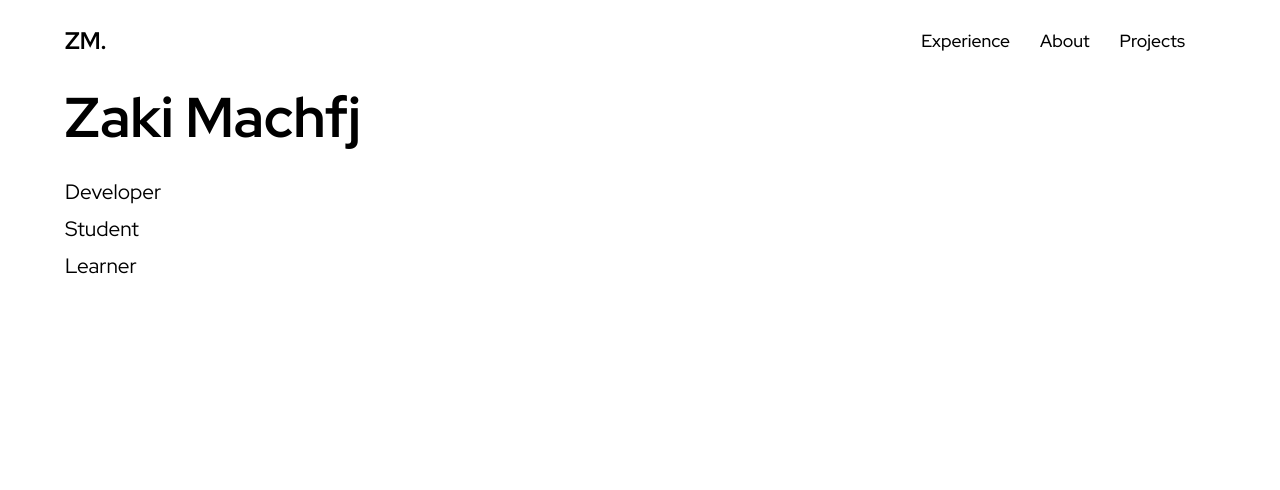
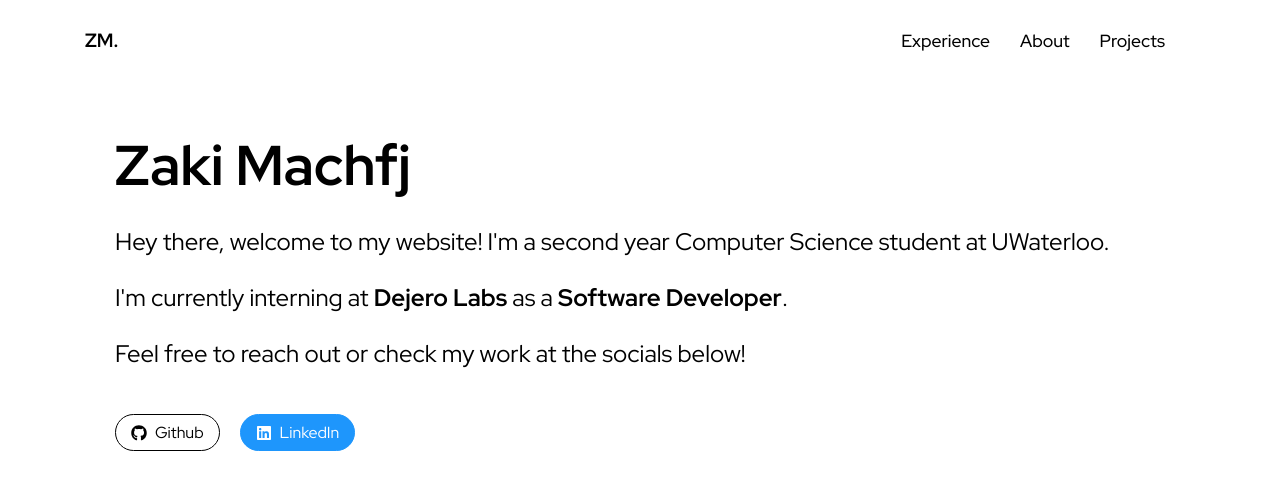
Before and after one commit to ragizaki/Portfolio, a React (Vite) app: page / in a window 1280 px wide. Shown: the top 490 px of the page. Built offline with nearby package versions, Linux system fonts and the light colour scheme.

Commit message:
create themeProvider for components throughout the project

```diff
--- a/src/App.tsx
+++ b/src/App.tsx
@@ -1,6 +1,8 @@
 import React from 'react';
 
-import GlobalStyles from './globalStyles';
+import GlobalStyles from './styles/globalStyles';
+import { ThemeProvider } from 'styled-components';
+import theme from './styles/theme';
 
 // Components
 import Navbar from './components/Navbar/Navbar';
@@ -11,9 +13,10 @@ type Props = {};
 const App = (props: Props) => {
     return (
         <div>
-            <GlobalStyles />
-            <Navbar />
-            <Home />
+            <ThemeProvider theme={theme}>
+                <GlobalStyles />
+                <Home />
+            </ThemeProvider>
         </div>
     );
 };
--- a/src/components/Home/Home.tsx
+++ b/src/components/Home/Home.tsx
@@ -1,17 +1,31 @@
-import { home } from '../../data';
-import { HomeContainer, Heading, TagItem } from './HomeStyles';
-import { Tag } from '../../util/interfaces';
+import { homeData } from '../../data';
+import { HomeContainer, Heading, TagItem, Socials } from './HomeStyles';
+import { Button } from '../../styles/globalStyles';
+import Navbar from '../Navbar/Navbar';
 
-type Props = {};
-
-const Home = (props: Props) => {
+const Home = () => {
+    const { heading, socials, position, company } = homeData;
     return (
-        <HomeContainer>
-            <Heading>{home.heading}</Heading>
-            {home.tags.map(({ id, value }: Tag) => (
-                <TagItem key={id}>{value}</TagItem>
-            ))}
-        </HomeContainer>
+        <>
+            <Navbar />
+            <HomeContainer>
+                <Heading>{heading}</Heading>
+                <TagItem>
+                    Hey there, welcome to my website! I'm a second year Computer Science student at UWaterloo.
+                </TagItem>
+                <TagItem>
+                    I'm currently interning at <strong>{company}</strong> as a <strong>{position}</strong>.
+                </TagItem>
+                <TagItem>Feel free to reach out or check my work at the socials below!</TagItem>
+                <Socials>
+                    {socials.map(social => (
+                        <Button secondary={social.secondary} key={social.id} href={social.href} target='_blank'>
+                            {social.icon} {social.platform}
+                        </Button>
+                    ))}
+                </Socials>
+            </HomeContainer>
+        </>
     );
 };
 
--- a/src/components/Home/HomeStyles.tsx
+++ b/src/components/Home/HomeStyles.tsx
@@ -1,7 +1,13 @@
 import styled from 'styled-components';
-import { Container } from '../../globalStyles';
+import { Container } from '../../styles/globalStyles';
 
 export const HomeContainer = styled(Container)`
+    display: flex;
+    flex-direction: column;
+    justify-content: start;
+    padding-top: 3rem;
+    height: calc(100vh - 80px);
+
     ${Container}
 `;
 
@@ -10,11 +16,23 @@ export const Heading = styled.h1`
     font-weight: bold;
     color: black;
     margin-bottom: 1.5rem;
+
+    @media screen and (max-width: 960px) {
+        font-size: 3rem;
+    }
 `;
 
 export const TagItem = styled.p`
-    font-size: 1.3rem;
+    font-size: 1.5rem;
     text-decoration: capitalize;
     color: black;
-    margin-bottom: 10px;
+    margin-bottom: 25px;
+
+    @media screen and (max-width: 960px) {
+        padding: 0 20px;
+    }
 `;
+
+export const Socials = styled.div`
+    margin-top: 20px;
+`;
--- a/src/components/Navbar/Navbar.tsx
+++ b/src/components/Navbar/Navbar.tsx
@@ -1,8 +1,7 @@
 import React, { useState } from 'react';
 import { animateScroll } from 'react-scroll';
-import { Nav, NavContainer, NavLogo, NavItems, NavItem, ResumeBtn, BurgerMenu } from './NavbarStyles';
-import { nav } from '../../data';
-import { NavLink } from '../../util/interfaces';
+import { Nav, NavContainer, NavLogo, NavItems, NavItem, BurgerMenu } from './NavbarStyles';
+import { navData } from '../../data';
 import Resume from '../../assets/Resume.pdf';
 
 // Icon Configuration
@@ -23,7 +22,7 @@ const Navbar = (): JSX.Element => {
                 <NavContainer>
                     <NavLogo onClick={scrollToTop}>ZM.</NavLogo>
                     <NavItems>
-                        {nav.map((item: NavLink) => (
+                        {navData.map(item => (
                             <NavItem id={item.id} key={item.key}>
                                 {item.value}
                             </NavItem>
--- a/src/components/Navbar/NavbarStyles.tsx
+++ b/src/components/Navbar/NavbarStyles.tsx
@@ -1,5 +1,5 @@
 import styled from 'styled-components';
-import { Container } from '../../globalStyles';
+import { Container } from '../../styles/globalStyles';
 import { Link } from 'react-scroll';
 
 export const Nav = styled.nav`
@@ -19,8 +19,8 @@ export const NavContainer = styled(Container)`
     justify-content: space-between;
     align-items: center;
     height: 80px;
-
-    ${Container}
+    padding: 0 70px;
+    ${Container};
 `;
 
 export const NavLogo = styled.a`
@@ -28,8 +28,14 @@ export const NavLogo = styled.a`
     justify-self: flex-start;
     text-decoration: none;
     cursor: pointer;
-    font-size: 1.5rem;
+    font-size: 1.2rem;
     font-weight: bold;
+    transition: 200ms all ease;
+
+    &:hover {
+        opacity: 0.7;
+        transform: translateY(-10%);
+    }
 `;
 
 export const BurgerMenu = styled.div`
@@ -50,7 +56,7 @@ export const NavItems = styled.ul`
     list-style: none;
     text-align: center;
 
-    @media screen and (max-width: 960px) {
+    /* @media screen and (max-width: 960px) {
         display: flex;
         flex-direction: column;
         width: 100%;
@@ -60,7 +66,7 @@ export const NavItems = styled.ul`
         opacity: 1;
         transition: all 0.5s ease-in;
         background: #101522;
-    }
+    } */
 `;
 
 export const NavItem = styled(Link)`
@@ -74,23 +80,6 @@ export const NavItem = styled(Link)`
 
     &:hover {
         opacity: 0.6;
+        transform: translateY(-10%);
     }
 `;
-
-export const ResumeBtn = styled.a`
-    background-color: #0070f3;
-    border-radius: 20px;
-    box-shadow: 0 4px 14px rgb(0, 118, 255, 0.39);
-    text-decoration: none;
-    color: #fff;
-    cursor: pointer;
-    padding: 7px 15px;
-    font-size: 1rem;
-    transition: all 200ms ease;
-
-    &:hover {
-        background-color: lightblue;
-        background: rgba(0, 118, 240, 0.9);
-        box-shadow: 0 6px 20px rgb(0, 118, 255, 0.23);
-    }
-`;
--- a/src/data.ts
+++ /dev/null
@@ -1,16 +0,0 @@
-import { NavLink, LandData } from './util/interfaces';
-
-export const nav: NavLink[] = [
-    { id: 'experience', value: 'Experience', key: 0 },
-    { id: 'about', value: 'About', key: 1 },
-    { id: 'projects', value: 'Projects', key: 2 },
-];
-
-export const home: LandData = {
-    heading: 'Zaki Machfj',
-    tags: [
-        { value: 'Developer', id: 0 },
-        { value: 'Student', id: 1 },
-        { value: 'Learner', id: 2 },
-    ],
-};
--- /dev/null
+++ b/src/data.tsx
@@ -0,0 +1,29 @@
+import { NavLink, LandData } from './util/interfaces';
+import { FaGit, FaGithub, FaLinkedin } from 'react-icons/fa';
+
+export const navData: NavLink[] = [
+    { id: 'experience', value: 'Experience', key: 0 },
+    { id: 'about', value: 'About', key: 1 },
+    { id: 'projects', value: 'Projects', key: 2 },
+];
+
+export const homeData: LandData = {
+    heading: 'Zaki Machfj',
+    position: 'Software Developer',
+    company: 'Dejero Labs',
+    tags: [
+        { value: 'Developer', id: 0 },
+        { value: 'Student', id: 1 },
+        { value: 'Learner', id: 2 },
+    ],
+    socials: [
+        { id: 0, platform: 'Github', icon: <FaGithub />, href: 'https://github.com/ragizaki', secondary: true },
+        {
+            id: 1,
+            platform: 'LinkedIn',
+            icon: <FaLinkedin />,
+            href: 'https://linkedin.com/in/zaki-machfj',
+            secondary: false,
+        },
+    ],
+};
--- a/src/globalStyles.tsx
+++ /dev/null
@@ -1,26 +0,0 @@
-import styled, { createGlobalStyle } from 'styled-components';
-
-const GlobalStyle = createGlobalStyle`
-    * {
-        margin: 0;
-        padding: 0;
-        box-sizing: border-box;
-        font-family: 'Red Hat Display';
-    }
-`;
-
-export const Container = styled.div`
-    width: 100%;
-    max-width: 1250px;
-    margin-right: auto;
-    margin-left: auto;
-    padding-left: 50px;
-    padding-right: 50px;
-
-    @media screen and (max-width: 990px) {
-        padding-right: 30px;
-        padding-left: 30px;
-    }
-`;
-
-export default GlobalStyle;
--- /dev/null
+++ b/src/styles/globalStyles.tsx
@@ -0,0 +1,61 @@
+import styled, { createGlobalStyle, css } from 'styled-components';
+import theme, { ThemeInterface } from './theme';
+
+const GlobalStyle = createGlobalStyle`
+    * {
+        margin: 0;
+        padding: 0;
+        box-sizing: border-box;
+        font-family: 'Red Hat Display';
+    }
+`;
+
+export const Container = styled.div`
+    width: 100%;
+    max-width: 1250px;
+    margin-right: auto;
+    margin-left: auto;
+    padding: 0 100px;
+
+    @media screen and (max-width: 990px) {
+        padding-right: 30px;
+        padding-left: 30px;
+    }
+`;
+
+const buttonStyles = css`
+    display: inline-flex;
+    justify-content: center;
+    align-items: center;
+
+    padding: 7px 15px;
+    margin-right: 10px;
+    font-size: 1rem;
+    border-radius: 20px;
+
+    appearance: none;
+    text-decoration: none;
+    cursor: pointer;
+    transition: all 300ms ease;
+
+    > * {
+        margin-right: 8px;
+    }
+`;
+
+export const Button = styled.a<{ theme: ThemeInterface; secondary: boolean }>`
+    ${buttonStyles}
+
+    color: ${props => (props.secondary ? props.theme.black : props.theme.white)};
+    background: ${props => (props.secondary ? props.theme.white : props.theme.primary)};
+    border: 1px solid ${props => (props.secondary ? props.theme.black : props.theme.primary)};
+    margin-right: 20px;
+
+    &:hover {
+        color: ${props => (props.secondary ? props.theme.hover : props.theme.white)};
+        background: ${props => (props.secondary ? props.theme.white : props.theme.hover)};
+        border-color: ${props => props.theme.hover};
+    }
+`;
+
+export default GlobalStyle;
--- /dev/null
+++ b/src/styles/theme.ts
@@ -0,0 +1,15 @@
+const theme: ThemeInterface = {
+    primary: '#1e96fc',
+    white: '#fff',
+    black: '#000',
+    hover: '#3da5d9',
+};
+
+export interface ThemeInterface {
+    primary: string;
+    white: string;
+    black: string;
+    hover: string;
+}
+
+export default theme;
```
Also changed, not shown: src/util/interfaces.ts (+12 -1 lines).
